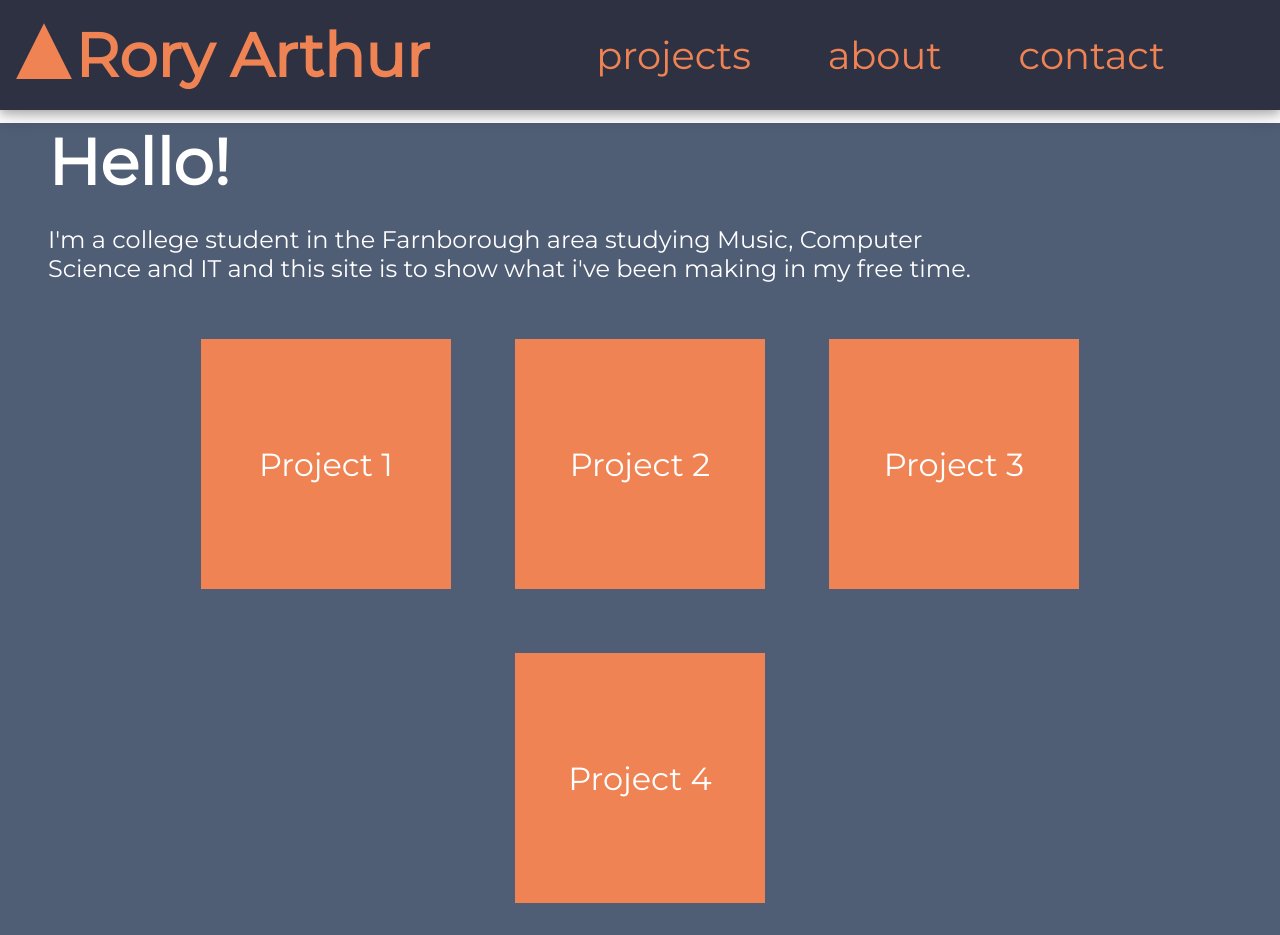
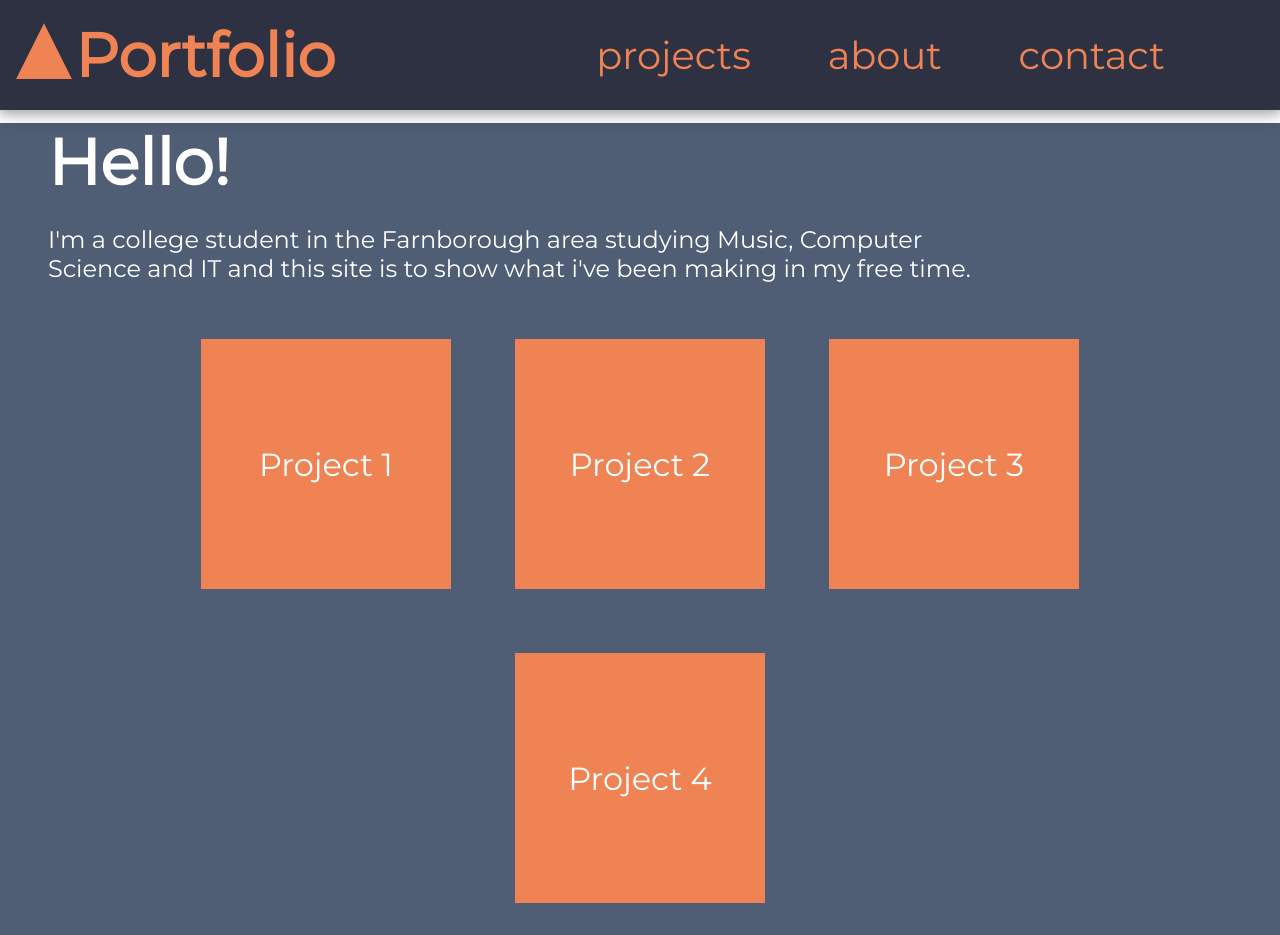
Before and after one commit to Rarthur2005/portfolio, a plain HTML site: page index.html in a window 1280 px wide. Drawn offline with Linux system fonts and the light colour scheme.

Commit message:
Update index.html

```diff
--- a/index.html
+++ b/index.html
@@ -1,14 +1,14 @@
 <!DOCTYPE html>
 <html>
   <head>
-    <title> Rory Arthur</title>
+    <title> Portfolio</title>
     <link href="styles.css" rel="stylesheet">
   </head>
   <body onLoad="slideIn()">
     <nav>
       <ul>
         <li> <div id="triangle"></li>
-        <li id="title"><a> Rory Arthur </a></li>
+        <li id="title"><a> Portfolio </a></li>
         <li class="rightlink" id="projects"><a>projects</a></li>
         <li class="rightlink"><a> about </a></li>
         <li class="rightlink" id="contact"> <a>contact </a></li>
```
